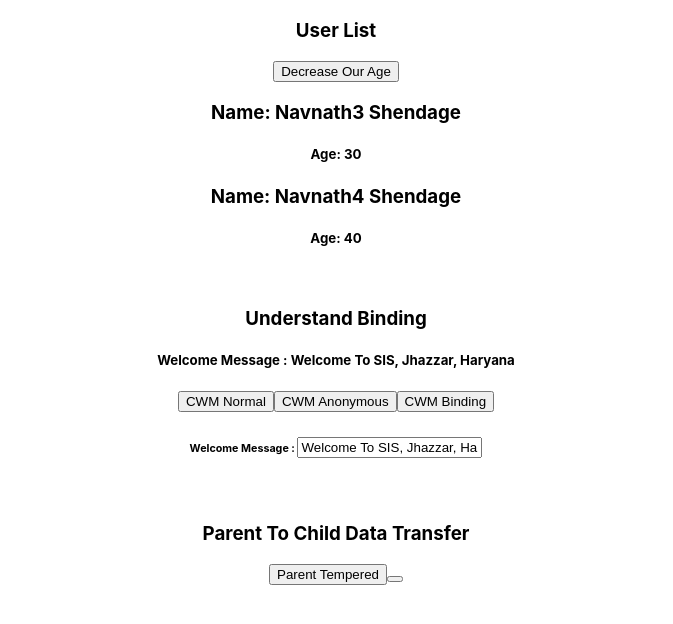
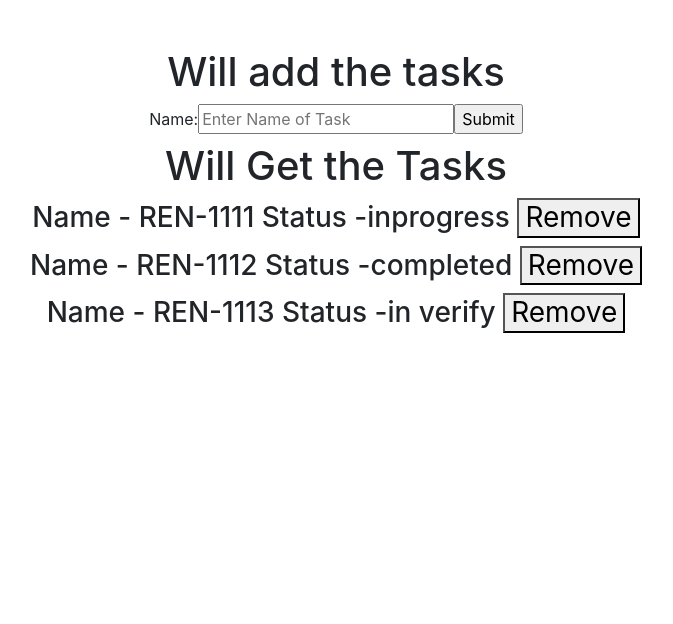
Before and after one commit to ndshendage/react-app, a React (Create React App) app: page / in a window 1280 px wide. Shown: the top 624 px of the page, without its empty margins (304-977 px from the left). Built offline with nearby package versions, Linux system fonts and the light colour scheme.

Commit message:
implementation of todo application

```diff
--- a/package.json
+++ b/package.json
@@ -3,9 +3,11 @@
   "version": "0.1.0",
   "private": true,
   "dependencies": {
+    "bootstrap": "^4.3.1",
     "react": "^16.8.2",
     "react-dom": "^16.8.2",
-    "react-scripts": "2.1.5"
+    "react-scripts": "2.1.5",
+    "uuid": "^3.3.2"
   },
   "scripts": {
     "start": "react-scripts start",
--- a/src/App.js
+++ b/src/App.js
@@ -4,6 +4,8 @@ import './App.css';
 import Users from './users/Users';
 import Binding from './bindings/Binding';
 import Parent from './components/childParent/Parent';
+import Todo from './components/Todo/todo';
+
 
 class App extends Component {
   state = {
@@ -22,20 +24,29 @@ class App extends Component {
   render() {
     return (
       <div className="App">
-        < Users/>
+        {
+          //< Users/>
+        }
         {
           // 2 way binding .. This is the comment
         }
         <br/>
-        <h3> Understand Binding</h3>
-        <Binding/>
+        {
+        //<h3> Understand Binding</h3>
+        }
+        {
+          //<Binding/>
+        }
 
         {
           // understanding the data transfer from parent to child
         }
         <br />
-        <h3>{this.state.title}</h3>
-        <Parent btnName={this.state.btnName} changeBtnNameTitle={this.changeBtnNameTitle.bind(this, 'From Child To Parent')}/>
+        {
+          //<h3>{this.state.title}</h3>
+          //<Parent btnName={this.state.btnName} changeBtnNameTitle={this.changeBtnNameTitle.bind(this, 'From Child To Parent')}/>
+        }
+       <Todo />
       </div>
     );
   }
--- /dev/null
+++ b/src/components/Todo/tableConstructor.js
@@ -0,0 +1,12 @@
+import React from 'react';
+
+const TableConstructor = (props) => {
+  console.log('columns ',props.columns)
+  return(
+    <div>
+
+    </div>
+  )
+}
+
+export default TableConstructor;
--- /dev/null
+++ b/src/components/Todo/task.js
@@ -0,0 +1,15 @@
+import React from 'react'
+
+const Task = (props) => {
+  console.log('from task', props.task)
+  return(
+    <div>
+      <h3>Name - {props.task.name} Status -
+      {props.task.status} {props.name}
+      <button onClick={() => props.deleteTask(props.task.id)}> Remove </button>
+      </h3>
+    </div>
+  )
+}
+
+export default Task;
--- /dev/null
+++ b/src/components/Todo/todo.js
@@ -0,0 +1,82 @@
+import React, {Component} from 'react'
+import Task from './task'
+import TableConstructor from './tableConstructor'
+const uuidv4 = require('uuid/v4');
+
+class Todo extends React.Component {
+  inputElement = React.createRef()
+  state = {
+    tasks: [
+      {
+        id: uuidv4(),
+        name: 'REN-1111',
+        status: 'inprogress'
+      },
+      {
+        id: uuidv4(),
+        name: 'REN-1112',
+        status: 'completed'
+      },
+      {
+        id: uuidv4(),
+        name: 'REN-1113',
+        status: 'in verify'
+      }
+    ],
+    columns: ['name', 'status'],
+    newTask: ''
+  }
+
+  changeTask = (event) => {
+    console.log('i need to change the task',event.target.value)
+    this.setState({newTask: event.target.value})
+  }
+
+  deleteTask = (taskId) => {
+    console.log('i will delte',taskId)
+    let tasks = this.state.tasks;
+    let newTaskList = tasks.filter((task) => {
+      if(taskId === task.id){
+        return false
+      }
+      return true;
+    })
+
+    this.setState({tasks: newTaskList})
+    console.log("newTask List",this.state.tasks)
+  }
+
+  addTask = (event) => {
+    console.log('i need to addd the task',event.target)
+    const existingTasks = this.state.tasks
+    let newTask = {name: this.state.newTask, status: 'inprogress'}
+    const taskList = existingTasks.push(newTask)
+    console.log('list of task ',taskList);
+    this.setState({tasks: existingTasks})
+    this.setState({newTask: ''})
+    event.preventDefault();
+  }
+  render () {
+    console.log('received tasks',this.state.tasks)
+    return (
+      <div>
+        <h1> Will add the tasks</h1>
+        <form>
+          <label>
+            Name:
+            <input type="text" name="taskName" placeholder='Enter Name of Task' onChange={this.changeTask} value={this.state.newTask}/>
+          </label>
+          <input type="submit" value="Submit" onClick={this.addTask} />
+        </form>
+        <h1> Will Get the Tasks</h1>
+        {
+          this.state.tasks.map((task)=> {
+            return (< Task task={task} deleteTask={this.deleteTask}/>)
+          })
+        }
+      </div>
+    )
+  }
+}
+
+export default Todo;
--- a/src/index.js
+++ b/src/index.js
@@ -3,6 +3,7 @@ import ReactDOM from 'react-dom';
 import './index.css';
 import App from './App';
 import * as serviceWorker from './serviceWorker';
+import 'bootstrap/dist/css/bootstrap.css';
 
 ReactDOM.render(<App />, document.getElementById('root'));
 
```
Also changed, not shown: 1 other file (tests, documents, lock files or other folders).
